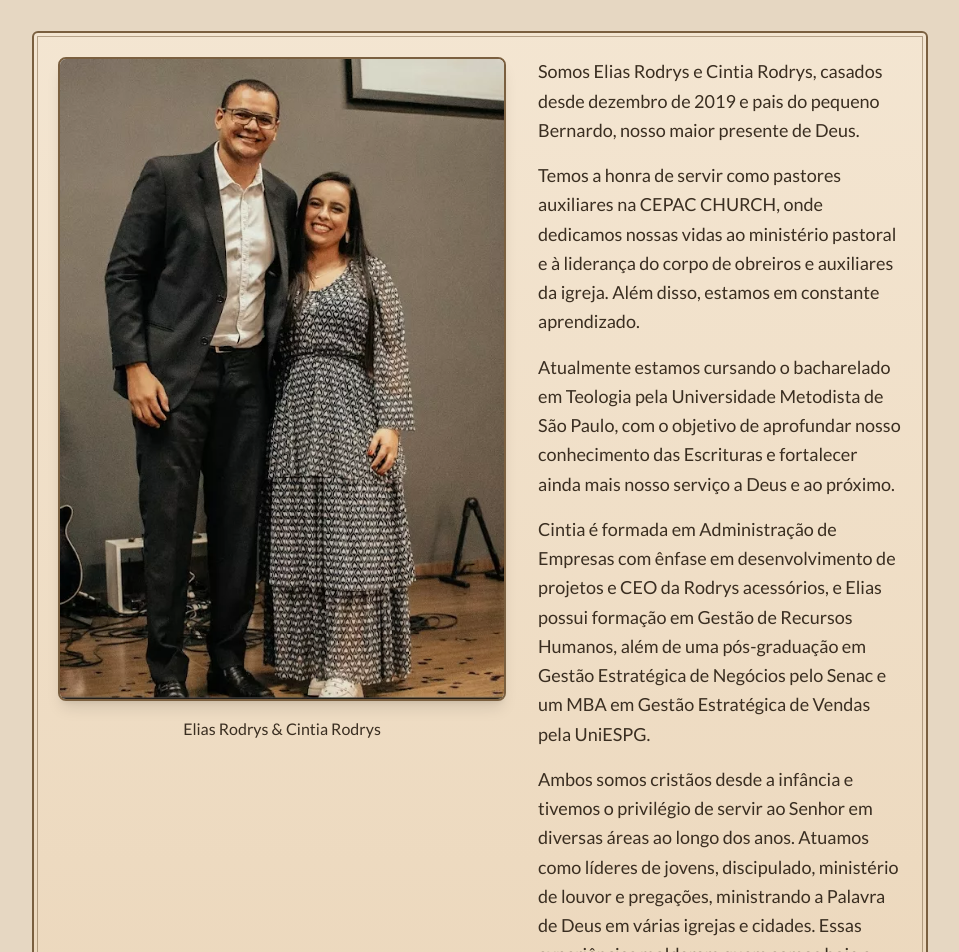
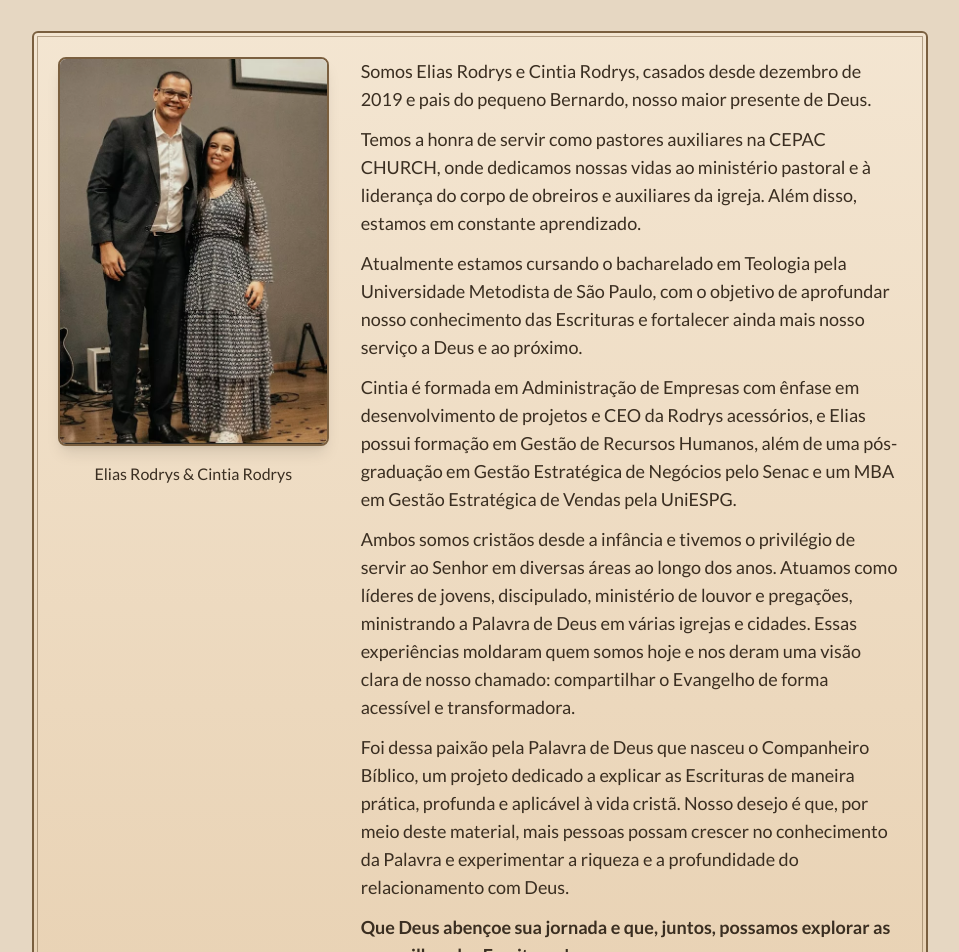
Before and after one commit to companheirob-erodrys25/antigo-testamento-explorado, a React (Vite) app: page / in a window 1280 px wide. Shown: the part 2920-3872 px from the top of the page, without its empty margins (160-1119 px from the left). Built offline with nearby package versions, Linux system fonts and the light colour scheme.

Commit message:
Refactor: Improve text distribution in Professors section
Adjust the layout of the text content within the Professors section to improve readability and visual balance alongside the image.

```diff
--- a/src/components/Professors.tsx
+++ b/src/components/Professors.tsx
@@ -17,8 +17,8 @@ const Professors: React.FC<ProfessorsProps> = ({ className }) => {
 
         <div className="max-w-4xl mx-auto ancient-border">
           <div className="flex flex-col md:flex-row gap-8 items-center md:items-start">
-            <div className="flex flex-col gap-4 items-center">
-              <Card className="overflow-hidden border-2 border-ancient-600 shadow-lg w-full max-w-md">
+            <div className="flex flex-col gap-4 items-center md:w-1/3">
+              <Card className="overflow-hidden border-2 border-ancient-600 shadow-lg w-full">
                 <CardContent className="p-0">
                   <img
                     src="/lovable-uploads/f46dd5a2-5917-4620-92ca-c0535227d15e.png"
@@ -33,28 +33,28 @@ const Professors: React.FC<ProfessorsProps> = ({ className }) => {
               </p>
             </div>
 
-            <div className="flex-1">
-              <p className="text-lg leading-relaxed mb-4">
+            <div className="md:w-2/3 space-y-3">
+              <p className="text-base md:text-lg leading-relaxed">
                 Somos Elias Rodrys e Cintia Rodrys, casados desde dezembro de 2019 e pais do pequeno Bernardo, nosso maior presente de Deus.
               </p>
 
-              <p className="text-lg leading-relaxed mb-4">
+              <p className="text-base md:text-lg leading-relaxed">
                 Temos a honra de servir como pastores auxiliares na CEPAC CHURCH, onde dedicamos nossas vidas ao ministério pastoral e à liderança do corpo de obreiros e auxiliares da igreja. Além disso, estamos em constante aprendizado.
               </p>
 
-              <p className="text-lg leading-relaxed mb-4">
+              <p className="text-base md:text-lg leading-relaxed">
                 Atualmente estamos cursando o bacharelado em Teologia pela Universidade Metodista de São Paulo, com o objetivo de aprofundar nosso conhecimento das Escrituras e fortalecer ainda mais nosso serviço a Deus e ao próximo.
               </p>
 
-              <p className="text-lg leading-relaxed mb-4">
+              <p className="text-base md:text-lg leading-relaxed">
                 Cintia é formada em Administração de Empresas com ênfase em desenvolvimento de projetos e CEO da Rodrys acessórios, e Elias possui formação em Gestão de Recursos Humanos, além de uma pós-graduação em Gestão Estratégica de Negócios pelo Senac e um MBA em Gestão Estratégica de Vendas pela UniESPG.
               </p>
 
-              <p className="text-lg leading-relaxed mb-4">
+              <p className="text-base md:text-lg leading-relaxed">
                 Ambos somos cristãos desde a infância e tivemos o privilégio de servir ao Senhor em diversas áreas ao longo dos anos. Atuamos como líderes de jovens, discipulado, ministério de louvor e pregações, ministrando a Palavra de Deus em várias igrejas e cidades. Essas experiências moldaram quem somos hoje e nos deram uma visão clara de nosso chamado: compartilhar o Evangelho de forma acessível e transformadora.
               </p>
 
-              <p className="text-lg leading-relaxed mb-4">
+              <p className="text-base md:text-lg leading-relaxed">
                 Foi dessa paixão pela Palavra de Deus que nasceu o Companheiro Bíblico, um projeto dedicado a explicar as Escrituras de maneira prática, profunda e aplicável à vida cristã. Nosso desejo é que, por meio deste material, mais pessoas possam crescer no conhecimento da Palavra e experimentar a riqueza e a profundidade do relacionamento com Deus.
               </p>
 
@@ -62,7 +62,7 @@ const Professors: React.FC<ProfessorsProps> = ({ className }) => {
                 Que Deus abençoe sua jornada e que, juntos, possamos explorar as maravilhas das Escrituras!
               </p>
 
-              <div className="mt-6">
+              <div className="mt-6 pt-4 border-t border-ancient-600/30">
                 <p className="text-lg font-medium">Siga-nos</p>
                 <p className="text-accent font-bold">@EliasRodrys & @CintiaRodrys</p>
               </div>
```
